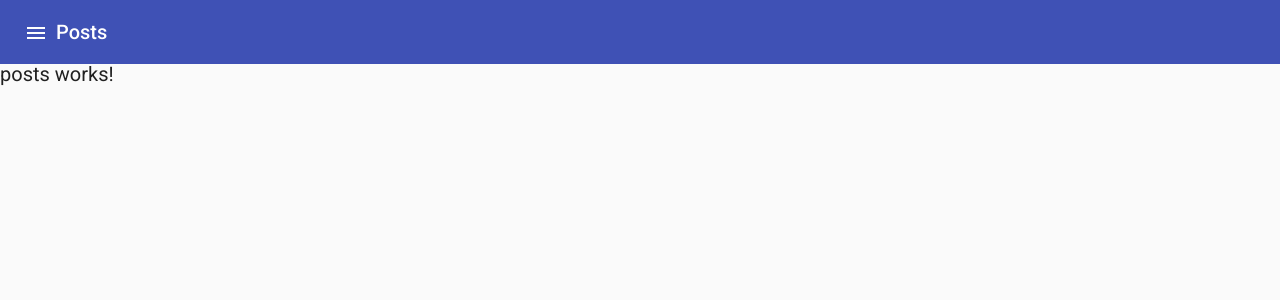
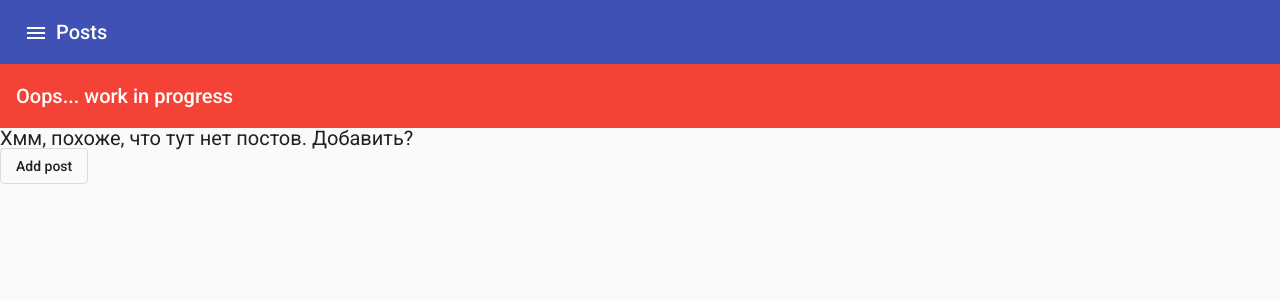
Before and after one commit to Atataika/my-app, an Angular app: page /posts in a window 1280 px wide. Shown: the top 300 px of the page. Built offline with nearby package versions, Linux system fonts and the light colour scheme.

Commit message:
Post blank

```diff
--- a/src/app/main/components/posts/posts.component.html
+++ b/src/app/main/components/posts/posts.component.html
@@ -1 +1,10 @@
-<p>posts works!</p>
+<mat-toolbar color="warn">Oops... work in progress</mat-toolbar>
+
+<div *ngIf="posts; else noPosts">
+
+</div>
+
+<ng-template #noPosts>
+  <div>Хмм, похоже, что тут нет постов. Добавить?</div>
+  <button mat-stroked-button>Add post</button>
+</ng-template>
--- a/src/app/main/components/posts/posts.component.ts
+++ b/src/app/main/components/posts/posts.component.ts
@@ -6,10 +6,9 @@ import { Component, OnInit } from '@angular/core';
   styleUrls: ['./posts.component.scss']
 })
 export class PostsComponent implements OnInit {
+  public posts: any[];
 
-  constructor() { }
+  constructor() {}
 
-  ngOnInit(): void {
-  }
-
+  ngOnInit(): void {}
 }
```
